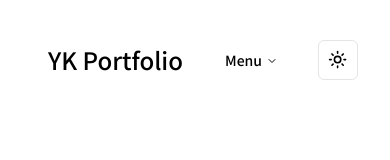
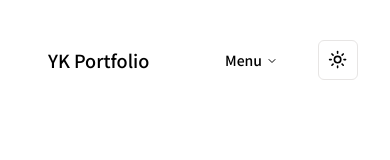
Before and after one commit to YUTAKURE/Portfolio, a Next.js app: page / in a window 390 px wide. Shown: the top 160 px of the page. Built offline with nearby package versions, Linux system fonts and the light colour scheme.

Commit message:
タイトルのレスポンシブ

```diff
--- a/components/Header.tsx
+++ b/components/Header.tsx
@@ -46,7 +46,7 @@ const Header = () => {
     <div className="px-8 py-10 flex items-center justify-between">
       <Link
         href="/"
-        className="font-medium ml-4 text-2xl md:text-3xl lg:text-4xl"
+        className="font-medium ml-4 text-lg md:text-2xl lg:text-4xl"
       >
         YK Portfolio
       </Link>
```
